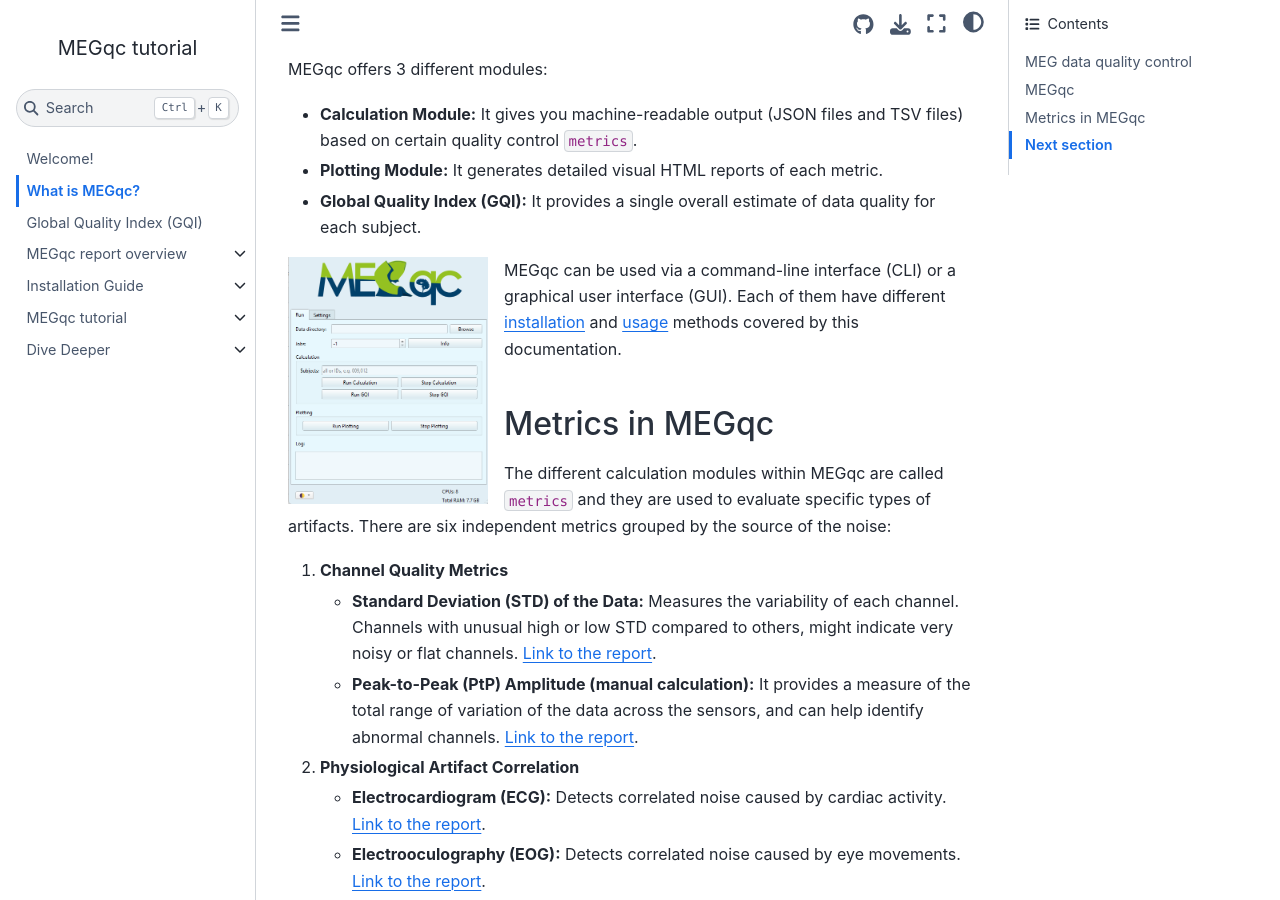
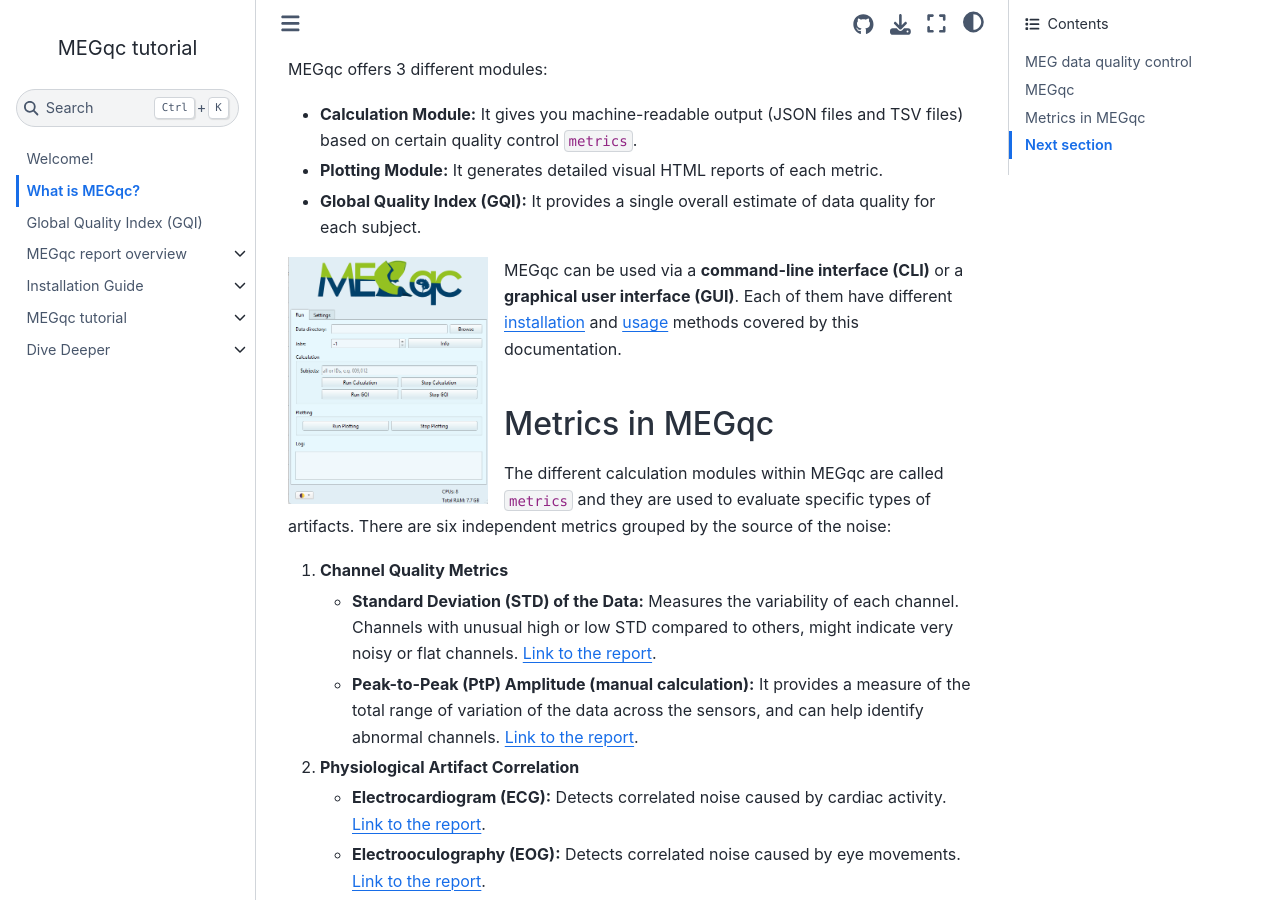
Before and after one commit to ANCPLabOldenburg/megqc_documentation, a Jupyter Book: the page built from book/introduction.md, in a window 1280 px wide and 900 px high, scrolled down 718 px. Built offline with Jupyter Book 1.0.4 settings and Sphinx 7.4.7 and the Sphinx Book theme 1.1.4, drawn with Linux system fonts in a browser that asks for light colours.

Commit message:
Update introduction.md

```diff
--- a/book/introduction.md
+++ b/book/introduction.md
@@ -17,7 +17,7 @@
 - **Plotting Module:** It generates detailed visual HTML reports of each metric.
 - **Global Quality Index (GQI):** It provides a single overall estimate of data quality for each subject.
 
-<img src="../static/mini/gui.png" alt="gui" width="200px" align="left"> MEGqc can be used via a command-line interface (CLI) or a graphical user interface (GUI). Each of them have different [installation](./installation) and [usage](./tutorial) methods covered by this documentation.
+<img src="../static/mini/gui.png" alt="gui" width="200px" align="left"> MEGqc can be used via a **command-line interface (CLI)** or a **graphical user interface (GUI)**. Each of them have different [installation](./installation) and [usage](./tutorial) methods covered by this documentation.
 
 
 
```
